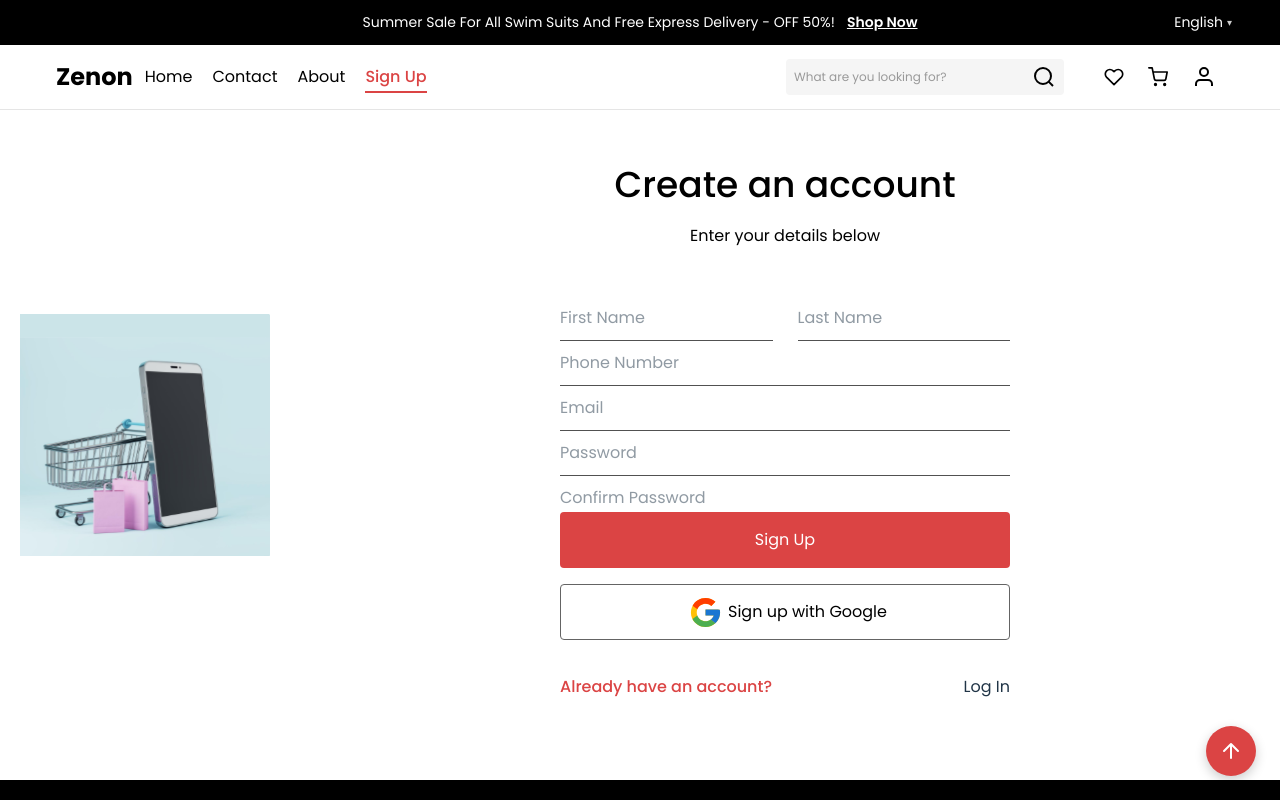
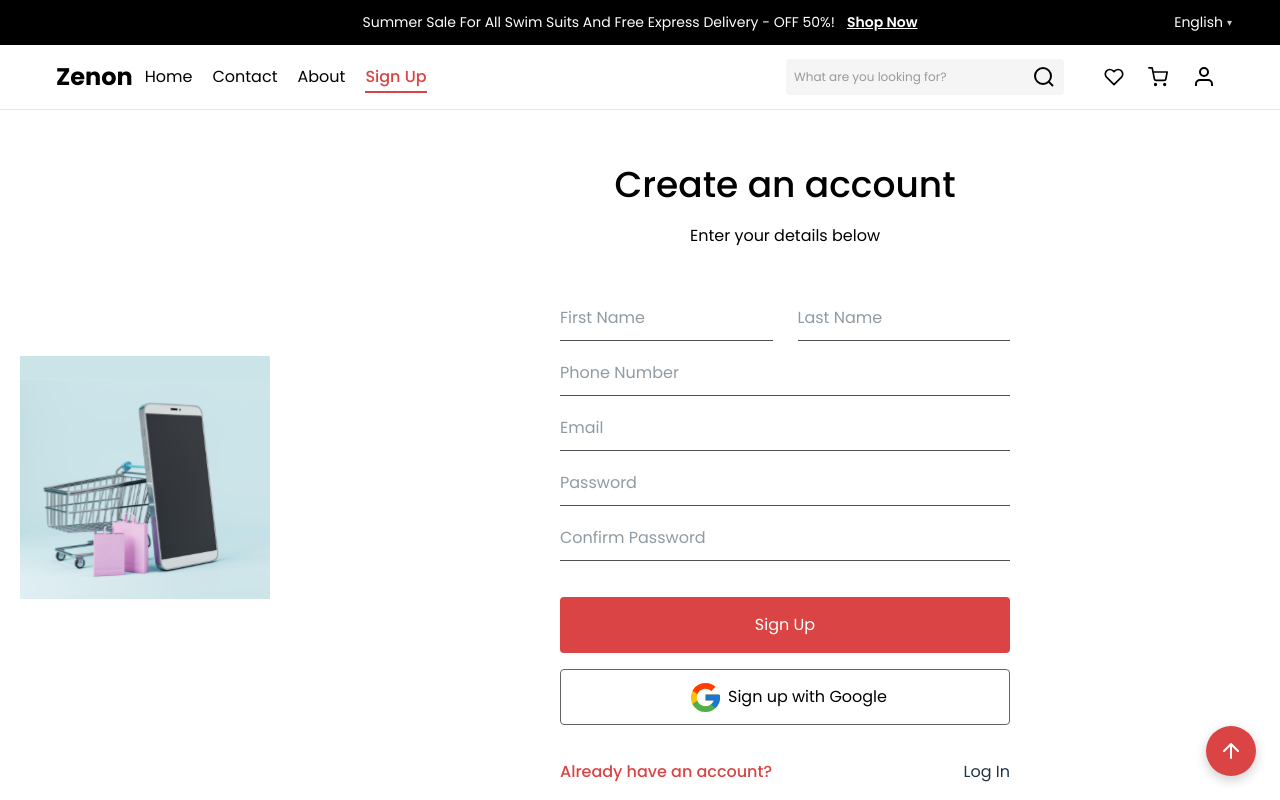
Before and after one commit to Abdo0oAdel/ecomm, a React (Vite) app: page /signup in a window 1280 px wide. Shown: the top 800 px of the page. Built offline with nearby package versions, Linux system fonts and the light colour scheme.

Commit message:
Adjustments

```diff
--- a/src/components/AccountDropDown/AccountDrop.jsx
+++ b/src/components/AccountDropDown/AccountDrop.jsx
@@ -51,7 +51,7 @@ const AccountDrop = ({ closeMenu, onLogout }) => {
             </li>
             <li
               onClick={() => {
-                navigate("/cancellation");
+                navigate("/Cancellation");
                 closeMenu();
               }}
             >
--- a/src/pages/Public/Auth/SignUp.module.css
+++ b/src/pages/Public/Auth/SignUp.module.css
@@ -55,7 +55,8 @@
   margin-top: 48px;
   width: 100%;
   height: 176px;
-  margin-bottom: 40px;
+  margin-bottom: 125px;
+  gap: 10px;
 }
 .nameInputs {
   display: flex;
```
